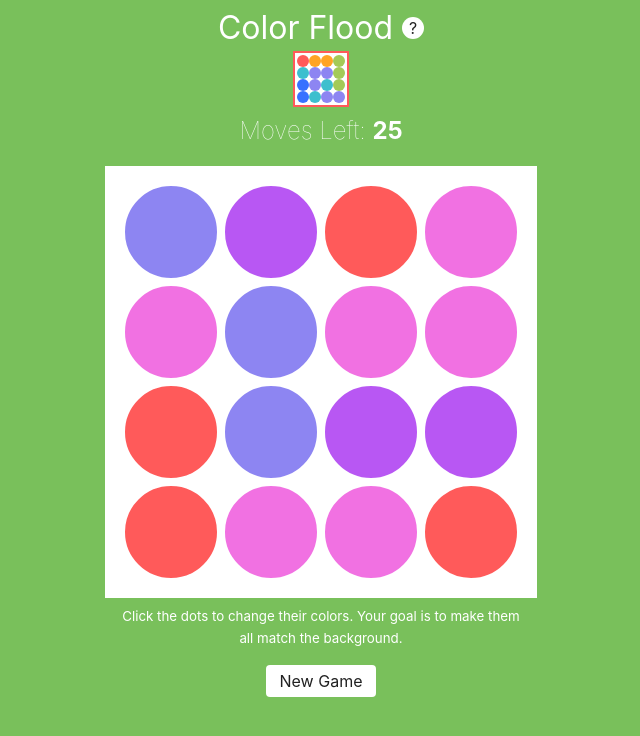
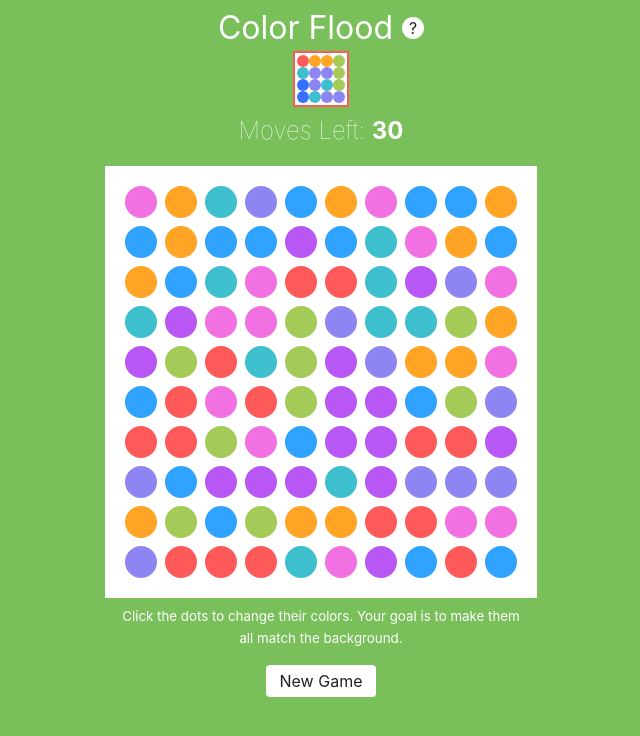
Before and after one commit to beesandtrees/colorGame, a React (Create React App) app: page / in a window 1280 px wide. Shown: the top 736 px of the page, without its empty margins (319-959 px from the left). Built offline with nearby package versions, Linux system fonts and the light colour scheme.

Commit message:
mostly working! first click still wonky

```diff
--- a/src/actions/index.js
+++ b/src/actions/index.js
@@ -7,10 +7,16 @@ export function updateClicks(click) {
   };
 }
 
-export function createGrid(grid, blocks) {
+export function createGrid(grid) {
   return {
     type: types.GRID,
-    grid,
+    grid
+  };
+}
+
+export function loadBlocks(blocks) {
+  return {
+    type: types.BLOCKS,
     blocks
   };
 }
--- a/src/actions/types.js
+++ b/src/actions/types.js
@@ -1,2 +1,3 @@
 export const CLICKS = 'CLICKS';
 export const GRID = 'GRID';
+export const BLOCKS = 'BLOCKS';
--- a/src/components/App.js
+++ b/src/components/App.js
@@ -17,6 +17,9 @@ class App extends Component {
             count: 20,
         }
     }
+    restart() {
+      // reset game state
+    }
     render() {
         const {game} = this.props;
         const level = levels[game.level];
@@ -31,6 +34,7 @@ class App extends Component {
                 game={game}
                 updateClicks={this.props.updateClicks}
                 createGrid={this.props.createGrid}
+                loadBlocks={this.props.loadBlocks}
                 numberofrows={level.numberofrows}
                 numberofcolors={level.numberofcolors}
                 />
@@ -52,7 +56,8 @@ function mapStateToProps(state) {
 function mapDispatchToProps(dispatch) {
   return bindActionCreators({
     updateClicks: gameActions.updateClicks,
-    createGrid: gameActions.createGrid
+    createGrid: gameActions.createGrid,
+    loadBlocks: gameActions.loadBlocks
   }, dispatch);
 }
 
--- a/src/components/Block/Block.css
+++ b/src/components/Block/Block.css
@@ -2,13 +2,12 @@
   border-color: white;
   border-style: solid;
   border-width: 4px;
-  border-radius: 50%;
+  border-radius: 66%;
   box-sizing: border-box;
   transition: all 0.33s;
 }
 
 .block-3 {
-  border-width: 30px;
   width: 33.33%;
 }
 
@@ -21,37 +20,30 @@
 }
 
 .block-6 {
-  border-width: 8px;
   width: 16.66%;
 }
 
 .block-7 {
-  border-width: 8px;
   width: 14.28%;
 }
 
 .block-8 {
-  border-width: 8px;
   width: 12.5%;
 }
 
 .block-9 {
-  border-width: 6px;
   width: 11.11%;
 }
 
 .block-10 {
-  border-width: 6px;
   width: 10%;
 }
 
 .block-11 {
-  border-width: 6px;
   width: 9.09%;
 }
 
 .block-12 {
-  border-width: 6px;
   width: 8.33%;
 }
 
--- a/src/components/Block/Block.js
+++ b/src/components/Block/Block.js
@@ -3,17 +3,9 @@ import React, { Component } from 'react';
 import './Block.css';
 
 export default class Block extends Component {
-    constructor(props) {
-        super(props);
-        this.state = {
-            classes: "block block-" + this.props.cols + " " + this.props.backgroundColor,
-            xcoord: this.props.xcoord,
-            ycoord: this.props.ycoord
-        }
-    }
     render() {
         return (
-            <div className={this.state.classes} onClick={(x,y)=>this.props.clickbox(this.props.xcoord, this.props.ycoord)}></div>
+            <div className={"block block-" + this.props.cols + " " + this.props.backgroundColor} onClick={(x,y)=>this.props.clickbox(this.props.xcoord, this.props.ycoord)}></div>
         )
     }
 }
--- a/src/components/Board/Board.js
+++ b/src/components/Board/Board.js
@@ -4,15 +4,17 @@ import { colors } from '../Logic/levels.js';
 import './Board.css';
 
 export default class Board extends Component {
-    constructor(props) {
-        super(props);
-        this.state = {
-            rowcount: 12,
-        }
-    }
+    // constructor(props) {
+    //     super(props);
+    //     this.state = {
+    //         blocks: [],
+    //         rowcount: 12,
+    //     }
+    // }
 
     componentDidMount() {
-        this.drawGrid();
+        let grid = this.populateGrid();
+        this.renderBlocks(grid);
     }
 
     rand(n) {
@@ -21,106 +23,115 @@ export default class Board extends Component {
 
     clickbox(x, y) {
         // new array with 0,0 x,y coords
-        var job = [0, 0];
+        let job = [0, 0];
+
         // oldcolor is the first number in the grid
-        var oldcolor = this.props.game.grid[0][0];
+        let oldcolor = this.props.game.grid[0][0];
+
         // newcolor is the number from div you clicked
-        var newcolor = this.props.game.grid[x][y];
+        let newcolor = this.props.game.grid[x][y];
+
         // if you clicked on the color that's already in the corner then return
         // no loss no gain
         if (oldcolor === newcolor) return;
 
         // otherwise increase clicks
-        this.props.updateClicks(1);
+        let clicks = parseInt(this.props.game.clicks + 1);
+        this.props.updateClicks(clicks);
 
         // and repaint the grid
         this.paint(job, oldcolor, newcolor);
     }
 
-    drawGrid() {
+    populateGrid() {
         let grid = [];
-        let blocks = [];
+
         // create the grid array
-        for (var i = 0; i < this.props.numberofrows; i++) {
+        for (let i = 0; i < this.props.numberofrows; i++) {
+
             // make a new array for each row of the grid
             grid[i] = [];
-            blocks[i] = [];
-
-            for (var j = 0; j < this.props.numberofrows; j++) {
+            for (let j = 0; j < this.props.numberofrows; j++) {
 
                 // get a random number between 0 and the # of available colors
                 let c = this.rand(this.props.numberofcolors);
-                let backgroundColor = colors[c];
 
                 // assigned that number to a slot in the grid
                 grid[i][j] = c;
-
-                // assign a dom element to a slot in the box grid
-                blocks[i][j] = <Block
-                                key={"row"+i+"col"+j}
-                                clickbox={(x, y)=>this.clickbox(x,y)}
-                                xcoord={i}
-                                ycoord={j}
-                                cols={this.props.numberofrows}
-                                backgroundColor={backgroundColor} />;
             }
         }
 
-        console.log(blocks);
+        this.props.createGrid(grid);
 
-        this.props.createGrid(grid, blocks);
+        return grid;
+    }
+
+    renderBlocks(grid) {
+        let blocks = [];
+        // create the grid array
+        for (let i = 0; i < this.props.numberofrows; i++) {
+            for (let j = 0; j < this.props.numberofrows; j++) {
+
+                // get a random number between 0 and the # of available colors
+                let c = grid[i][j];
+                let backgroundColor = colors[c];
+
+                // assign a dom element to a slot in the box grid
+                blocks.push(<Block
+                    key={"row"+i+"col"+j}
+                    clickbox={(x, y)=>this.clickbox(x,y)}
+                    xcoord={i}
+                    ycoord={j}
+                    cols={this.props.numberofrows}
+                    backgroundColor={backgroundColor} />);
+            }
+        }
+        this.props.loadBlocks(blocks);
     }
 
     paint(job, oldcolor, newcolor) {
         let _this = this,
             newjob = [],
-            grid = this.props.game.grid.slice(0),
-            blocks = this.props.game.blocks.slice(0);
+            grid = this.props.game.grid.slice(0);
 
         while (job.length > 1) {
-            var y = job.pop();
-            var x = job.pop();
+            let y = job.pop();
+            let x = job.pop();
 
             if (oldcolor !== grid[x][y]) continue;
 
             grid[x][y] = newcolor;
 
-            console.log(blocks[x]);
-            blocks[x].splice(y, 1, <Block key={"row"+x+"col"+y}
-                                clickbox={(x, y)=>this.clickbox(x,y)}
-                                xcoord={x}
-                                ycoord={y}
-                                cols={this.props.numberofrows}
-                                backgroundColor={colors[newcolor]} />);
-            console.log(blocks[x]);
-
+            // check surrounding blocks to see what color they are
+            // and therefore if they should be updated
             if (x < (this.props.numberofrows - 1) && grid[x + 1][y] === oldcolor) {
-                newjob.push([x + 1, y]);
+                newjob.push(x + 1, y);
             }
 
             if (y < (this.props.numberofrows - 1) && grid[x][y + 1] === oldcolor) {
-                newjob.push([x, y + 1]);
+                newjob.push(x, y + 1);
             }
 
             if (x > 0 && grid[x - 1][y] === oldcolor) {
-                newjob.push([x - 1, y]);
+                newjob.push(x - 1, y);
             }
 
             if (y > 0 && grid[x][y - 1] === oldcolor) {
-                newjob.push([x, y - 1]);
+                newjob.push(x, y - 1);
             }
         }
 
-        this.props.createGrid(grid, blocks);
+        // update grid state
+        this.props.createGrid(grid, null);
 
         if (newjob.length > 0) {
             setTimeout(function() {
                 _this.paint(newjob, oldcolor, newcolor);
-            }, 30);
+                _this.renderBlocks(grid);
+            }, 45);
+        } else {
+            // check if they've won
         }
-        // else {
-        //     showinfo();
-        // }
     }
 
     render() {
--- a/src/components/Logic/levels.js
+++ b/src/components/Logic/levels.js
@@ -1,28 +1,25 @@
 export const levels = {
     "1": {
-        "boxwidth": 16,
-        "boxheight": 16,
         "numberofrows": 4,
         "maxclick": 25,
         "numberofcolors": 4
     },
     "2": {
-        "boxwidth": 25,
-        "boxheight": 25,
         "numberofrows": 5,
-        "maxclick": 20,
+        "maxclick": 25,
         "numberofcolors": 5
     },
     "3": {
-        "boxwidth": 36,
-        "boxheight": 36,
         "numberofrows": 6,
         "maxclick": 25,
         "numberofcolors": 6
     },
     "4": {
-        "boxwidth": 36,
-        "boxheight": 36,
+        "numberofrows": 10,
+        "maxclick": 30,
+        "numberofcolors": 8
+    },
+    "5": {
         "numberofrows": 10,
         "maxclick": 30,
         "numberofcolors": 10
@@ -31,12 +28,12 @@ export const levels = {
 
 export const colors = [
     'lilac',
+    'red',
+    'aqua',
+    'lime',
     'lavendar',
     'fuchsia',
-    'red',
     'orange',
-    'lime',
-    'aqua',
     'blue',
     'dblue',
     'purple'
--- a/src/reducers/game-reducers.js
+++ b/src/reducers/game-reducers.js
@@ -1,7 +1,7 @@
 import * as types from "../actions/types";
 
 const initialState = {
-    level: 1,
+    level: 4,
     clicks: 0,
     grid: [],
     blocks: []
@@ -10,15 +10,18 @@ const initialState = {
 export default function GameReducer(state = initialState, action = {}) {
     switch (action.type) {
         case types.CLICKS:
-        	let updatedClicks = state.clicks + 1
             return {
                 ...state,
-                clicks: updatedClicks
+                clicks: action.click
             };
         case types.GRID:
             return {
                 ...state,
-                grid: action.grid,
+                grid: action.grid
+            };
+        case types.BLOCKS:
+            return {
+                ...state,
                 blocks: action.blocks
             };
         default:
```
